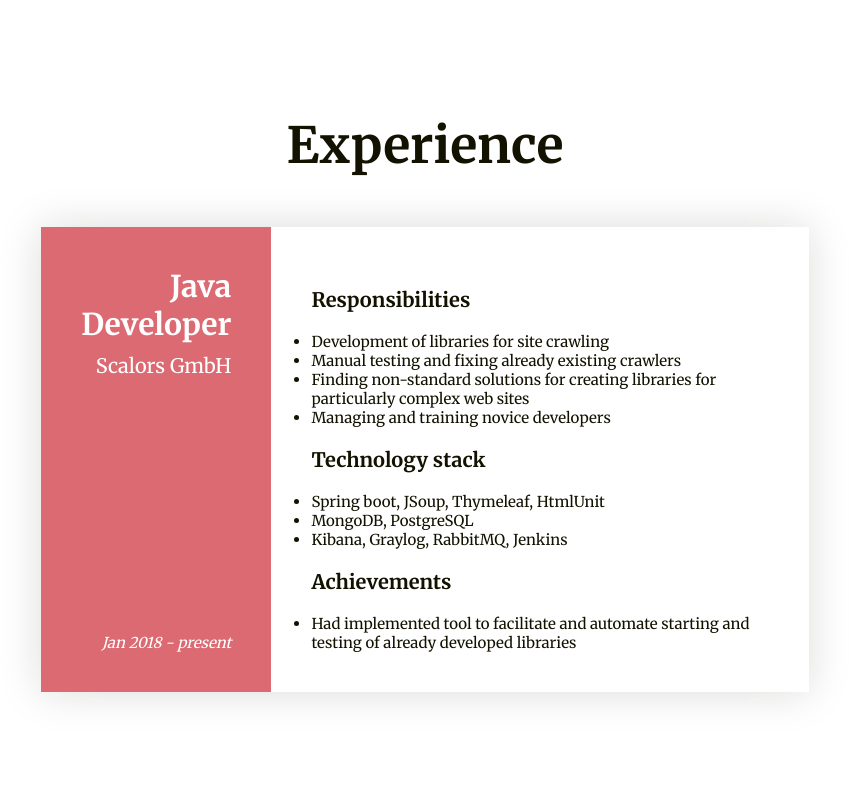
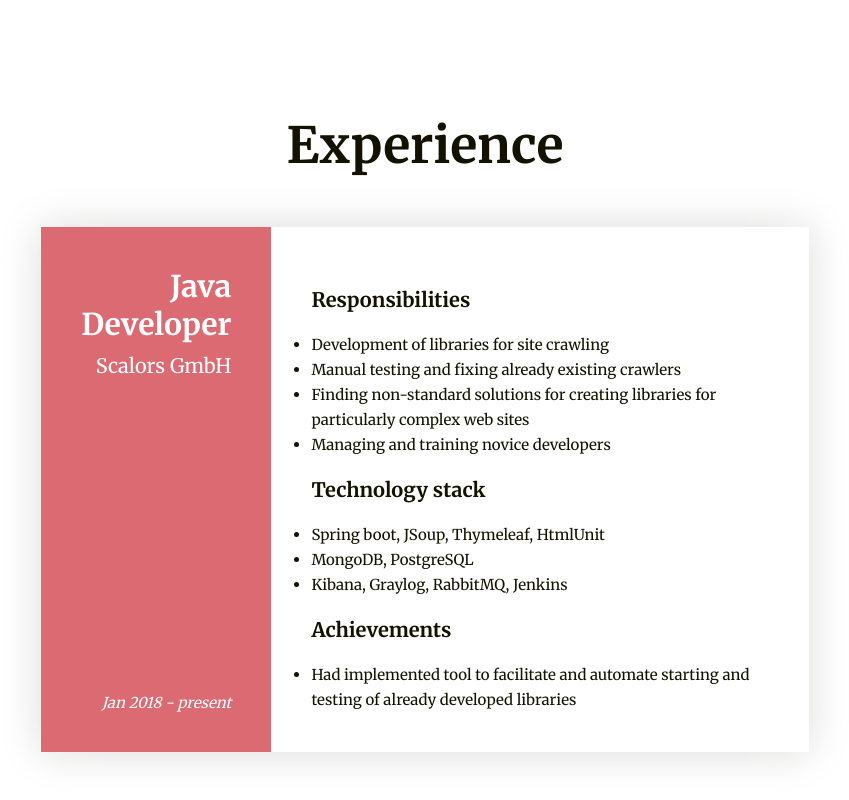
Before and after one commit to Ali-X/portfolio-landing, a website: page src/index.html in a window 1280 px wide. Shown: the part 2465-3265 px from the top of the page, without its empty margins (215-1064 px from the left). Before the commit the page ends 3207 px from the top, so only its background shows below. Drawn offline with Linux system fonts and the light colour scheme.

Commit message:
Refactor code

```diff
--- a/app/css/style.css
+++ b/app/css/style.css
@@ -360,5 +360,6 @@ ul {
 }
 
 .experience-section-card-item {
+  line-height: 2.5rem;
   font-size: 1.5rem;
 }
--- a/src/css/style.css
+++ b/src/css/style.css
@@ -360,5 +360,6 @@ ul {
 }
 
 .experience-section-card-item {
+  line-height: 2.5rem;
   font-size: 1.5rem;
 }
--- a/src/js/experience.js
+++ b/src/js/experience.js
@@ -18,6 +18,29 @@
     let cardElem = document.createElement('div');
     cardElem.setAttribute('class', 'experience-section-card');
 
+    let subcardRoseElem = createRoseBlock(exp);
+    let subcardWhiteElem = createWhiteBlock(exp);
+
+    cardElem.appendChild(subcardRoseElem);
+    cardElem.appendChild(subcardWhiteElem);
+
+    parrentElem.appendChild(cardElem);
+  }
+
+  function createList(arr) {
+    let ulElem = document.createElement('ul');
+
+    for (let j = 0; j < arr.length; j++) {
+      let liElem = document.createElement('li');
+      liElem.setAttribute('class', 'experience-section-card-item');
+      liElem.innerText = arr[j];
+
+      ulElem.appendChild(liElem);
+    }
+    return ulElem;
+  }
+
+  function createRoseBlock(exp) {
     let subcardRoseElem = document.createElement('div');
     subcardRoseElem.setAttribute('class', 'experience-section-subcard experience-section-subcard--rose');
 
@@ -37,6 +60,10 @@
     subcardRoseElem.appendChild(placeElem);
     subcardRoseElem.appendChild(dateElem);
 
+    return subcardRoseElem;
+  }
+
+  function createWhiteBlock(exp) {
     let subcardWhiteElem = document.createElement('div');
     subcardWhiteElem.setAttribute('class', 'experience-section-subcard experience-section-subcard--white');
 
@@ -44,43 +71,19 @@
     respElem.setAttribute('class', 'experience-section-card-header');
     respElem.innerText = 'Responsibilities';
 
-    let respUlElem = document.createElement('ul');
-
-    for (let j = 0; j < exp['responsibilities'].length; j++) {
-      let liElem = document.createElement('li');
-      liElem.setAttribute('class', 'experience-section-card-item');
-      liElem.innerText = exp['responsibilities'][j];
-
-      respUlElem.appendChild(liElem);
-    }
+    let respUlElem = createList(exp['responsibilities']);
 
     let techElem = document.createElement('div');
     techElem.setAttribute('class', 'experience-section-card-header');
     techElem.innerText = 'Technology stack';
 
-    let techUlElem = document.createElement('ul');
-
-    for (let j = 0; j < exp['tech'].length; j++) {
-      let liElem = document.createElement('li');
-      liElem.setAttribute('class', 'experience-section-card-item');
-      liElem.innerText = exp['tech'][j];
-
-      techUlElem.appendChild(liElem);
-    }
+    let techUlElem = createList(exp['tech']);
 
     let achElem = document.createElement('div');
     achElem.setAttribute('class', 'experience-section-card-header');
     achElem.innerText = 'Achievements';
 
-    let achUlElem = document.createElement('ul');
-
-    for (let j = 0; j < exp['achievements'].length; j++) {
-      let liElem = document.createElement('li');
-      liElem.setAttribute('class', 'experience-section-card-item');
-      liElem.innerText = exp['achievements'][j];
-
-      achUlElem.appendChild(liElem);
-    }
+    let achUlElem = createList(exp['achievements']);
 
     subcardWhiteElem.appendChild(respElem);
     subcardWhiteElem.appendChild(respUlElem);
@@ -89,9 +92,7 @@
     subcardWhiteElem.appendChild(achElem);
     subcardWhiteElem.appendChild(achUlElem);
 
-    cardElem.appendChild(subcardRoseElem);
-    cardElem.appendChild(subcardWhiteElem);
+    return subcardWhiteElem;
+  }
 
-    parrentElem.appendChild(cardElem);
-  }
 })();
--- a/src/sass/_experience-section.scss
+++ b/src/sass/_experience-section.scss
@@ -50,5 +50,6 @@
 }
 
 .experience-section-card-item {
+  line-height: 2.5rem;
   font-size: 1.5rem;
 }
```
Also changed, not shown: app/js/experience.js (+32 -31 lines).
